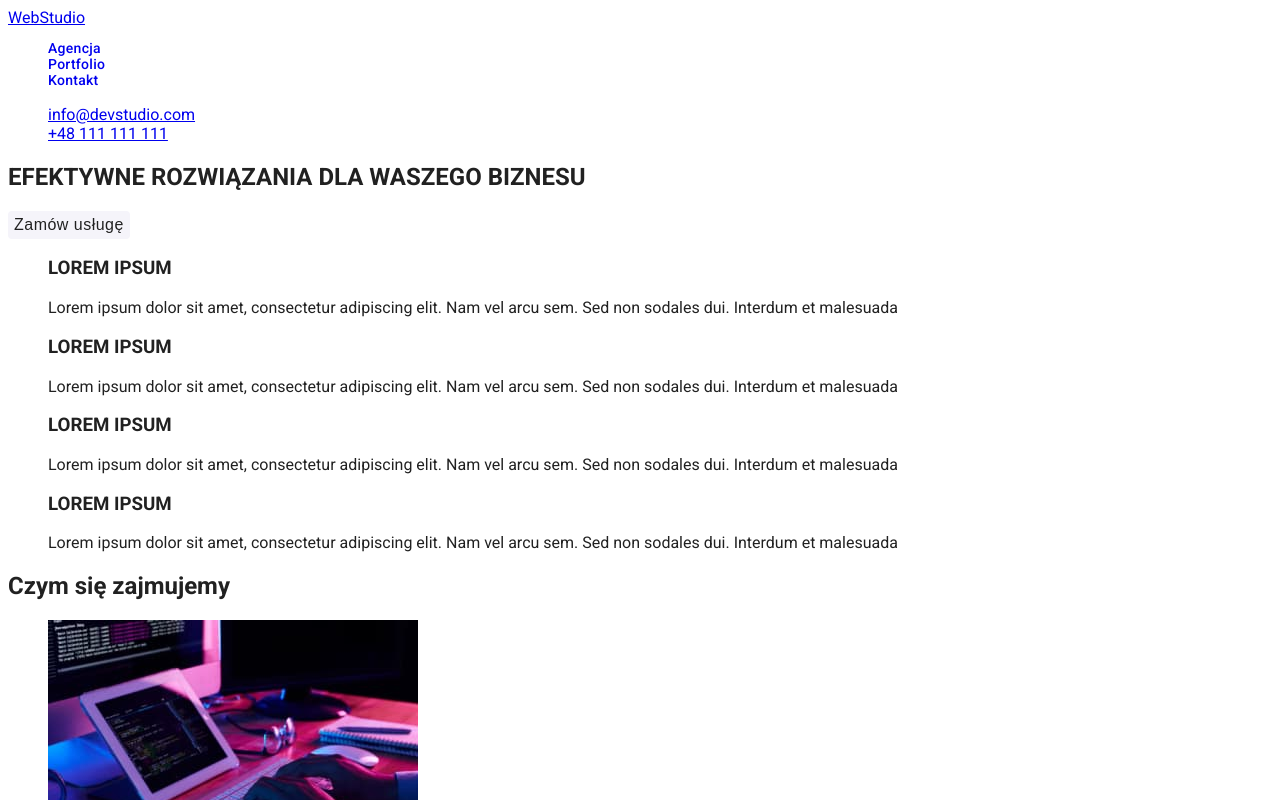
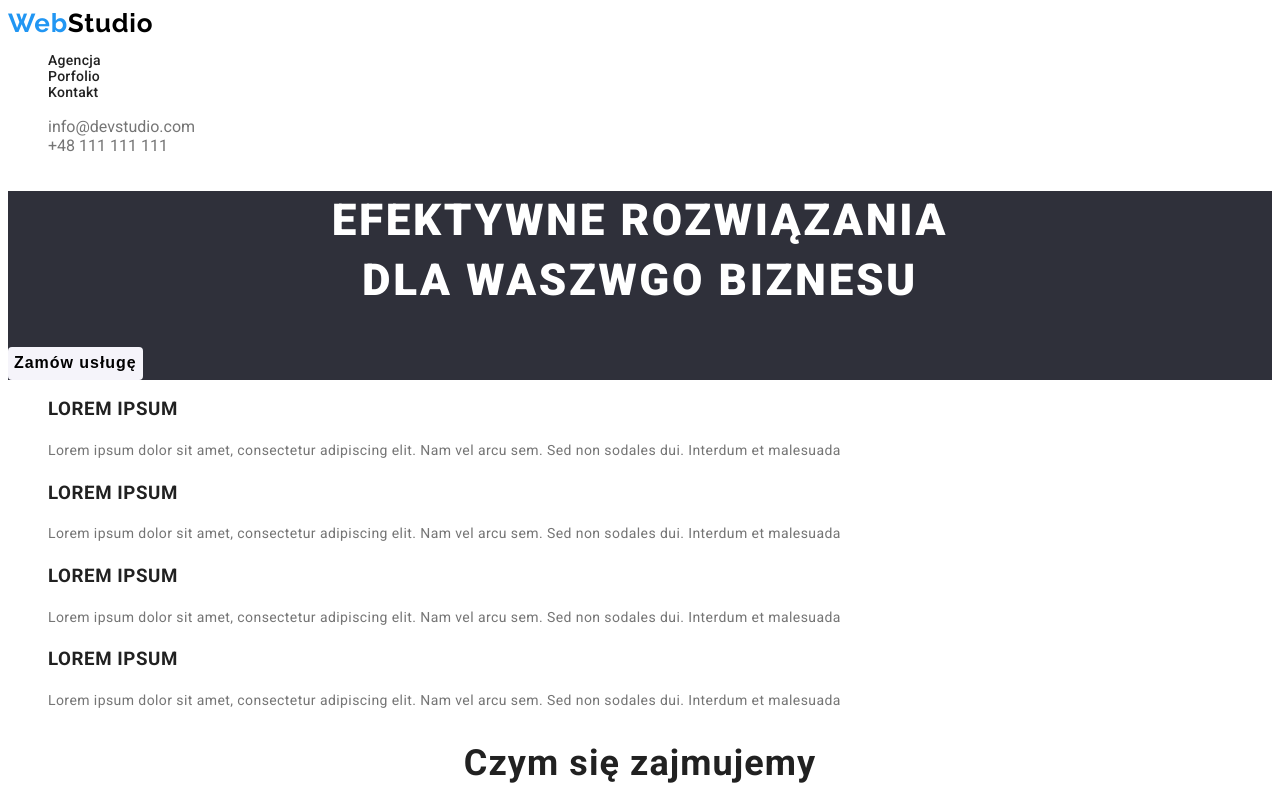
Before and after one commit to Dawidos12352/goit-markup-hw-02, a plain HTML site: page index.html in a window 1280 px wide. Shown: the top 800 px of the page. Drawn offline with Linux system fonts and the light colour scheme; files whose address does not match are found by name.

Commit message:
added style to index.htaml
ostylowalem index.html

```diff
--- a/css/index.css
+++ b/css/index.css
@@ -21,7 +21,6 @@ ul {
 }
 nav > ul {
   font-weight: 500;
-  color: #212121;
   font-size: 14px;
   line-height: 1.14;
   letter-spacing: 0.02em;
@@ -47,7 +46,6 @@ button {
   line-height: 1.625;
   text-align: center;
   letter-spacing: 0.03em;
-  color: #212121;
   background: #f5f4fa;
   border-style: hidden;
   border-radius: 4px;
@@ -102,3 +100,62 @@ address > ul {
 .navi-footer {
   color: #ffffff;
 }
+.first-section {
+  background-color: #2f303a;
+}
+.first-section > h1 {
+  font-weight: 900;
+  font-size: 44px;
+  line-height: 1.36;
+  text-align: center;
+  letter-spacing: 0.06em;
+  text-transform: uppercase;
+  color: #ffffff;
+}
+.main-page-button {
+  font-weight: 700;
+  font-size: 16px;
+  line-height: 1.88;
+
+  display: flex;
+  align-items: center;
+  text-align: center;
+  letter-spacing: 0.06em;
+}
+.paragraphs > h3 {
+  font-weight: 700;
+  letter-spacing: 0.03em;
+  text-transform: uppercase;
+}
+.paragraphs > p {
+  font-size: 14px;
+  line-height: 1.71;
+  letter-spacing: 0.03em;
+  color: #757575;
+}
+h2 {
+  font-weight: 700;
+  font-size: 36px;
+  line-height: 1.16;
+  text-align: center;
+  letter-spacing: 0.03em;
+}
+.team-list {
+  background: #f5f4fa;
+}
+.team {
+  font-size: 16px;
+  line-height: 1.19;
+  text-align: center;
+  letter-spacing: 0.03em;
+  background: #ffffff;
+  box-shadow: 0px 1px 3px rgba(0, 0, 0, 0.12), 0px 1px 1px rgba(0, 0, 0, 0.14),
+    0px 2px 1px rgba(0, 0, 0, 0.2);
+  border-radius: 0px 0px 4px 4px;
+}
+.team > h3 {
+  font-weight: 500;
+}
+.team > p {
+  color: #757575;
+}
--- a/index.html
+++ b/index.html
@@ -15,52 +15,53 @@
 
 <body>
   <header>
+
     <nav>
-      <a href="../goit-markup-hw-02/index.html">WebStudio</a>
+      <a class="logo  link" href="../goit-markup-hw-02/index.html"><span class="logo-color1">Web</span><span
+          class="logo-header">Studio</span></a>
       <ul>
-        <li><a class="link" href="agencja">Agencja</a></li>
-        <li><a class="link" href="../goit-markup-hw-02/portfolio.html">Portfolio</a></li>
-        <li><a class="link" href="kontakt">Kontakt</a></li>
+        <li><a class="link navigation" href="agencja">Agencja</a></li>
+        <li><a class="link navigation" href="../goit-markup-hw-02/portfolio.html">Porfolio</a></li>
+        <li><a class="link navigation" href="kontakt">Kontakt</a></li>
       </ul>
     </nav>
-
     <ul>
-      <li><a href="mailto:info@devstudio.com">info@devstudio.com</a></li>
-      <li><a href="tel:48111111111">+48 111 111 111</a></li>
+      <li><a class="link header-contacts" href="mailto:info@devstudio.com">info@devstudio.com</a></li>
+      <li><a class="link header-contacts" href="tel:48111111111">+48 111 111 111</a></li>
     </ul>
   </header>
 
   <main>
-    <section>
-      <h1>EFEKTYWNE ROZWIĄZANIA DLA WASZEGO BIZNESU</h1>
-      <button type="button">Zamów usługę</button>
+    <section class="first-section">
+      <h1>efektywne rozwiązania <br> dla waszwgo biznesu</h1>
+      <button class="main-page-button" type="button">Zamów usługę</button>
     </section>
 
     <section>
       <ul>
-        <li>
-          <h3>LOREM IPSUM</h3>
+        <li class="paragraphs">
+          <h3>lorem ipsum</h3>
           <p>
             Lorem ipsum dolor sit amet, consectetur adipiscing elit. Nam vel
             arcu sem. Sed non sodales dui. Interdum et malesuada
           </p>
         </li>
-        <li>
-          <h3>LOREM IPSUM</h3>
+        <li class="paragraphs">
+          <h3>lorem ipsum</h3>
           <p>
             Lorem ipsum dolor sit amet, consectetur adipiscing elit. Nam vel
             arcu sem. Sed non sodales dui. Interdum et malesuada
           </p>
         </li>
-        <li>
-          <h3>LOREM IPSUM</h3>
+        <li class="paragraphs">
+          <h3>lorem ipsum</h3>
           <p>
             Lorem ipsum dolor sit amet, consectetur adipiscing elit. Nam vel
             arcu sem. Sed non sodales dui. Interdum et malesuada
           </p>
         </li>
-        <li>
-          <h3>LOREM IPSUM</h3>
+        <li class="paragraphs">
+          <h3>lorem ipsum</h3>
           <p>
             Lorem ipsum dolor sit amet, consectetur adipiscing elit. Nam vel
             arcu sem. Sed non sodales dui. Interdum et malesuada
@@ -85,26 +86,26 @@
       </ul>
     </section>
 
-    <section>
+    <section class="team-list">
       <h2>Nasz zespół</h2>
       <ul>
-        <li>
+        <li class="team">
           <img src="../goit-markup-hw-01/images/img1.jpg" alt="Product Designer osobiście" width="270" height="260" />
           <h3>John Doe</h3>
           <p>Product Designer</p>
         </li>
-        <li>
+        <li class="team">
           <img src="../goit-markup-hw-01/images/img2.jpg" alt="Frontend Developer osobiście" width="270" height="260" />
           <h3>John Doe</h3>
           <p>Frontend Developer</p>
         </li>
-        <li>
+        <li class="team">
           <img src="../goit-markup-hw-01/images/img3.jpg" alt="John Doe odpoweidzialny za marketing osobiście"
             width="270" height="260" />
           <h3>John Doe</h3>
           <p>Marketing</p>
         </li>
-        <li>
+        <li class="team">
           <img src="../goit-markup-hw-01/images/img4.jpg" alt="UI Designer osobiście" width="270" height="260" />
           <h3>John Doe</h3>
           <p>UI Designer</p>
@@ -113,15 +114,17 @@
     </section>
   </main>
 
-  <footer>
-    <a href="WebStudio">WebStudio</a>
+  <footer class="footer-background">
+    <a class="logo link" href="WebStudio"><span class="logo-color1">Web</span><span
+        class="logo-footer">Studio</span></a>
     <address>
       <ul>
         <li>
-          <a href="https://goo.gl/maps/jp3QV2B9B6zz9JZ26">m. Warszawa, Aleje Jerozolimskie 21</a>
+          <a class="link navi-footer" href="https://goo.gl/maps/jp3QV2B9B6zz9JZ26">m. Warszawa, Aleje Jerozolimskie
+            21</a>
         </li>
-        <li><a href="mailto:info@example.com">info@example.com</a></li>
-        <li><a href="tel:48111111111">+48 111 111 111</a></li>
+        <li><a class="link footer-address"" href=" mailto:info@example.com">info@example.com</a></li>
+        <li><a class="link footer-address"" href=" tel:48111111111">+48 111 111 111</a></li>
       </ul>
     </address>
   </footer>
```
